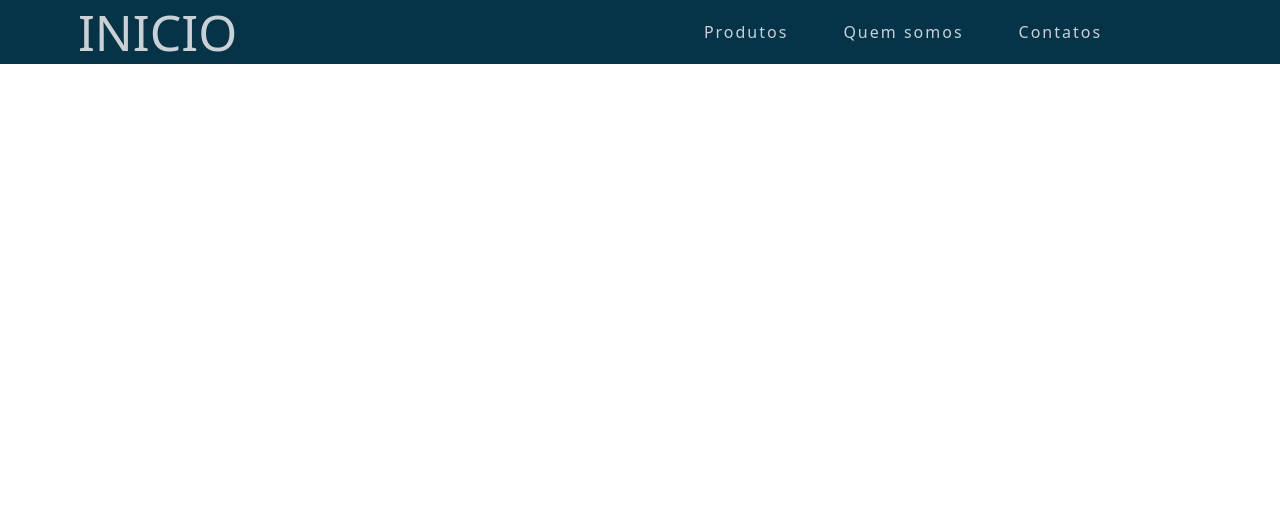
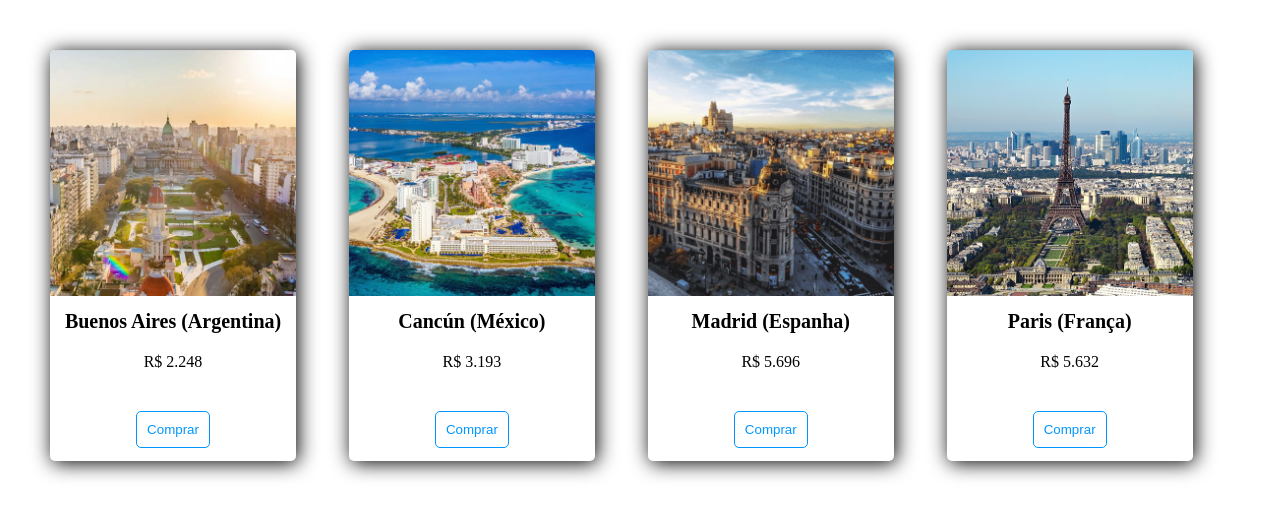
Before and after one commit to squad4resilia/first-project, a plain HTML site: page produtos.html in a window 1280 px wide. Drawn offline with Linux system fonts and the light colour scheme.

Commit message:
mensagem

```diff
--- a/produtos.html
+++ b/produtos.html
@@ -1,33 +1,76 @@
 <!DOCTYPE html>
 <html lang="en">
+
 <head>
     <meta charset="UTF-8">
     <meta http-equiv="X-UA-Compatible" content="IE=edge">
     <meta name="viewport" content="width=device-width, initial-scale=1.0">
-    <link rel="stylesheet" href="src/css/style.css">
+    <link rel="stylesheet" href="src/css/styles-produtos.css">
     <title>Document</title>
 
-</head>
+    <head>
+        <title>produtos</title>
+    </head>
+
 <body>
-    <nav>
-        <a class="logo" href="index.html">Inicio</a>
 
-        <div>
-            <div class="line1"></div>
-            <div class="line2"></div>
-            <div class="line3"></div>
+    <div class="principal">
+        <div class="card">
+            <div class="imagem">
+                <img src="img/buenosaires.png">
+            </div>
+            <div class="titulo">
+                <h1>
+                    Buenos Aires (Argentina)</h1>
+            </div>
+            <div class="preco">
+                <p>R$ 2.248</p>
+                <button>Comprar</button>
+            </div>
         </div>
 
+        <div class="card">
+            <div class="imagem">
+                <img src="img/cancun.png">
+            </div>
+            <div class="titulo">
+                <h1>
+                    Cancún (México)</h1>
+            </div>
+            <div class="preco">
+                <p>R$ 3.193</p>
+                <button>Comprar</button>
+            </div>
+        </div>
 
-        <ul class="nav-list">
+        <div class="card">
+            <div class="imagem">
+                <img src="img/madrid.png">
+            </div>
+            <div class="titulo">
+                <h1>
+                    Madrid (Espanha)</h1>
+            </div>
+            <div class="preco">
+                <p>R$ 5.696</p>
+                <button>Comprar</button>
+            </div>
+        </div>
 
-            <li><a href="produtos.html">Produtos</a></li>
-            <li><a href="quem-somos.html">Quem somos</a></li>
-            <li><a href="contato.html">Contatos</a></li>
-        </ul>
-
-    </nav>
-
+        <div class="card">
+            <div class="imagem">
+                <img src="img/paris.png">
+            </div>
+            <div class="titulo">
+                <h1>
+                    Paris (França)</h1>
+            </div>
+            <div class="preco">
+                <p>R$ 5.632</p>
+                <button>Comprar</button>
+            </div>
+        </div>
 
 </body>
+
 </html>
--- /dev/null
+++ b/src/css/styles-produtos.css
@@ -0,0 +1,58 @@
+* {
+    margin: 0px;
+    padding: 0px;
+}
+
+.principal {
+    margin: 2%;
+}
+
+.card {
+    background-color: white;
+    width: 20%;
+    display: inline-block;
+    box-shadow: 2px 2px 20px black;
+    border-radius: 5px;
+    margin: 2%;
+}
+
+.imagem img {
+    width: 100%;
+    border-top-right-radius: 5px;
+    border-top-left-radius: 5px;
+}
+
+.titulo {
+    text-align: center;
+    padding: 10px;
+}
+
+h1 {
+    font-size: 20px;
+}
+
+.preco {
+    padding: 3px;
+    text-align: center;
+    padding-top: 10px;
+    border-bottom-right-radius: 5px;
+    border-bottom-left-radius: 5px;
+}
+
+button {
+    margin-top: 40px;
+    margin-bottom: 10px;
+    background-color: white;
+    border: 1px solid #0096FF;
+    color: #0096FF;
+    border-radius: 5px;
+    padding: 10px;
+}
+
+button:hover {
+    background-color: #0096FF;
+    border: 1px solid white;
+    color: white;
+    transition: .5s;
+    cursor: pointer;
+}
```
Also changed, not shown: img/buenosaires.png (added), img/cancun.png (added), img/madrid.png (added), img/paris.png (added).
